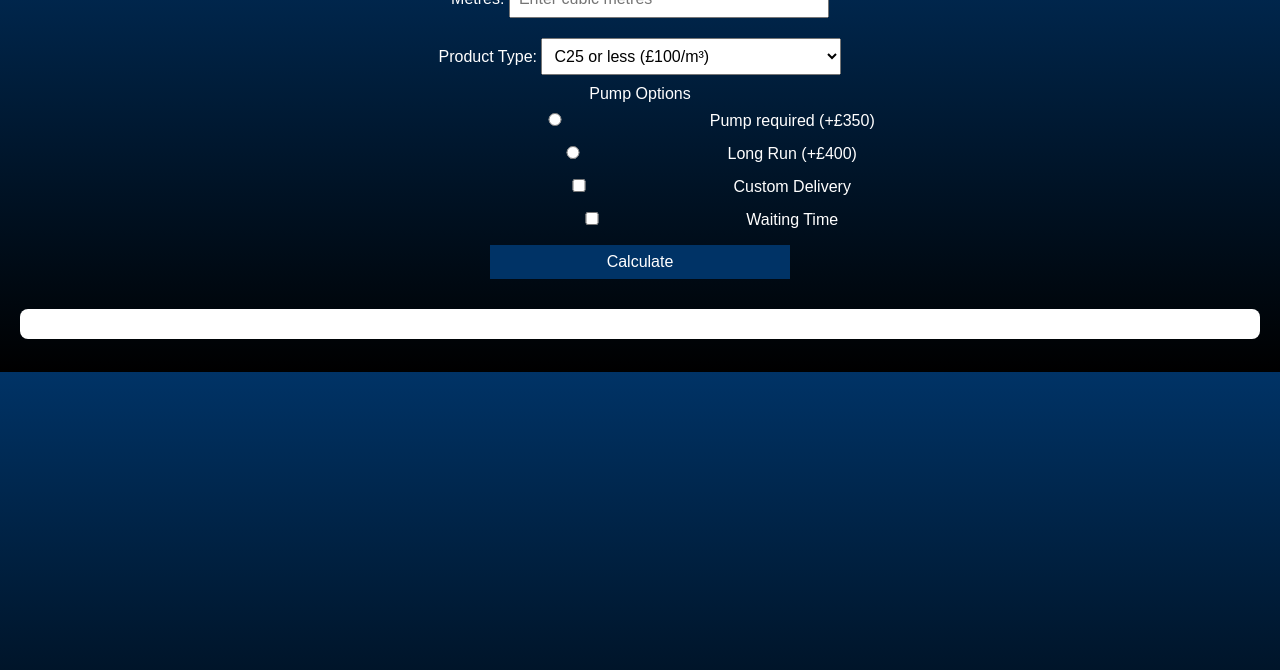
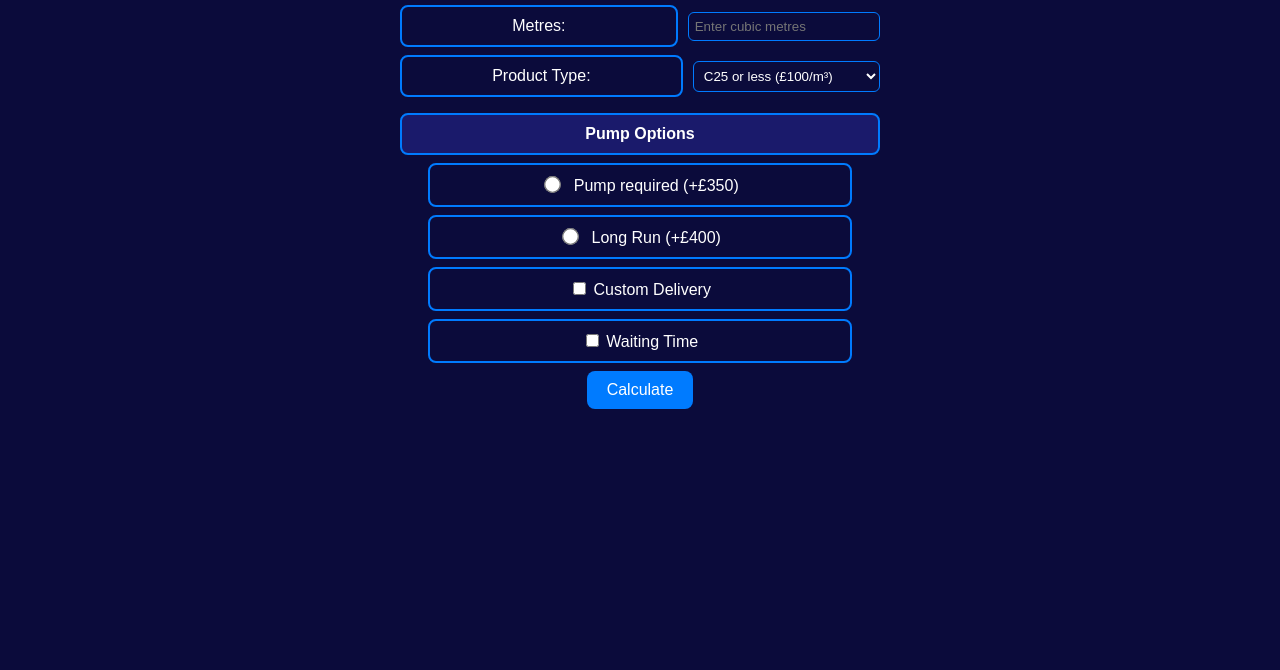
Before and after one commit to Spangla/Testbedbeta, a plain HTML site: page index.html in a window 1280 px wide. Shown: the part 130-800 px from the top of the page. Drawn offline with Linux system fonts and the light colour scheme.

Commit message:
Update style.css

```diff
--- a/style.css
+++ b/style.css
@@ -1,50 +1,90 @@
 body {
+  background-color: #0b0b3b;
+  color: #fff;
   font-family: Arial, sans-serif;
-  background: linear-gradient(to bottom, #003366, #000000);
-  color: white;
   margin: 0;
   padding: 20px;
-  text-align: center;
 }
 
-.app {
-  max-width: 400px;
-  margin: auto;
+.container {
+  max-width: 480px;
+  margin: 0 auto;
 }
 
-input, select, button {
-  margin: 10px 0;
-  padding: 8px;
-  font-size: 16px;
-  width: 80%;
-  max-width: 300px;
+h1 {
+  text-align: center;
+  margin-bottom: 20px;
 }
 
-button {
-  background: #003366;
-  color: white;
-  border: none;
+/* Section Titles */
+.section-title {
+  background-color: #1a1a6b;
+  border: 2px solid #007bff;
+  border-radius: 8px;
+  padding: 10px;
+  text-align: center;
+  font-weight: bold;
+  margin: 16px 0 8px 0;
+}
+
+/* Form Rows */
+.form-row {
+  display: flex;
+  justify-content: center;
+  align-items: center;
+  margin: 8px 0;
+}
+
+.form-row label {
+  font-size: 1rem;
+  color: #fff;
+  background-color: #0b0b3b;
+  border: 2px solid #007bff;
+  border-radius: 8px;
+  padding: 10px 18px;
+  width: 80%;
+  text-align: center;
+  transition: background-color 0.3s, transform 0.2s;
   cursor: pointer;
 }
 
-button:hover {
-  background: #0055aa;
+.form-row label:hover {
+  background-color: #1a1a6b;
+  transform: scale(1.02);
 }
 
-/* Centered checkbox rows */
-.checkbox-row {
-  display: flex;
-  justify-content: center;
-  align-items: center;
-  margin: 10px 0;
+/* Inputs inside form rows */
+.form-row input[type="number"],
+.form-row select {
+  width: 60%;
+  padding: 6px;
+  margin-left: 10px;
+  border-radius: 6px;
+  border: 1px solid #007bff;
+  background-color: #0b0b3b;
+  color: #fff;
 }
 
-#results {
-  background: white;
-  color: black;
-  margin-top: 20px;
-  padding: 15px;
+/* Radio buttons */
+.form-row input[type="radio"] {
+  accent-color: #007bff;
+  transform: scale(1.3);
+  margin-right: 10px;
+  cursor: pointer;
+}
+
+/* Button */
+button {
+  padding: 10px 20px;
+  font-size: 1rem;
   border-radius: 8px;
-  text-align: left;
-  white-space: pre-line;
+  border: none;
+  background-color: #007bff;
+  color: #fff;
+  cursor: pointer;
+  transition: transform 0.2s;
 }
+
+button:hover {
+  transform: scale(1.05);
+}
```
